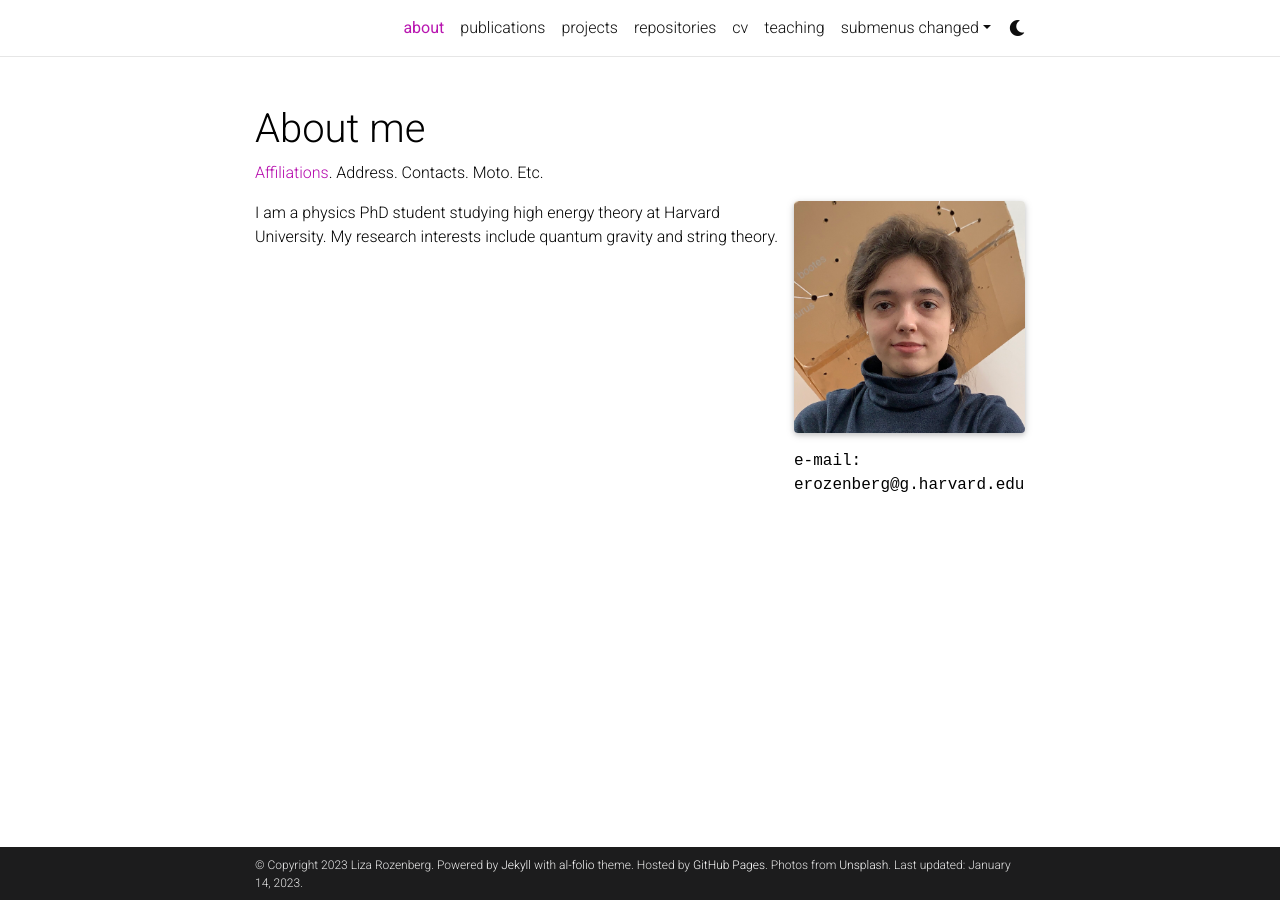
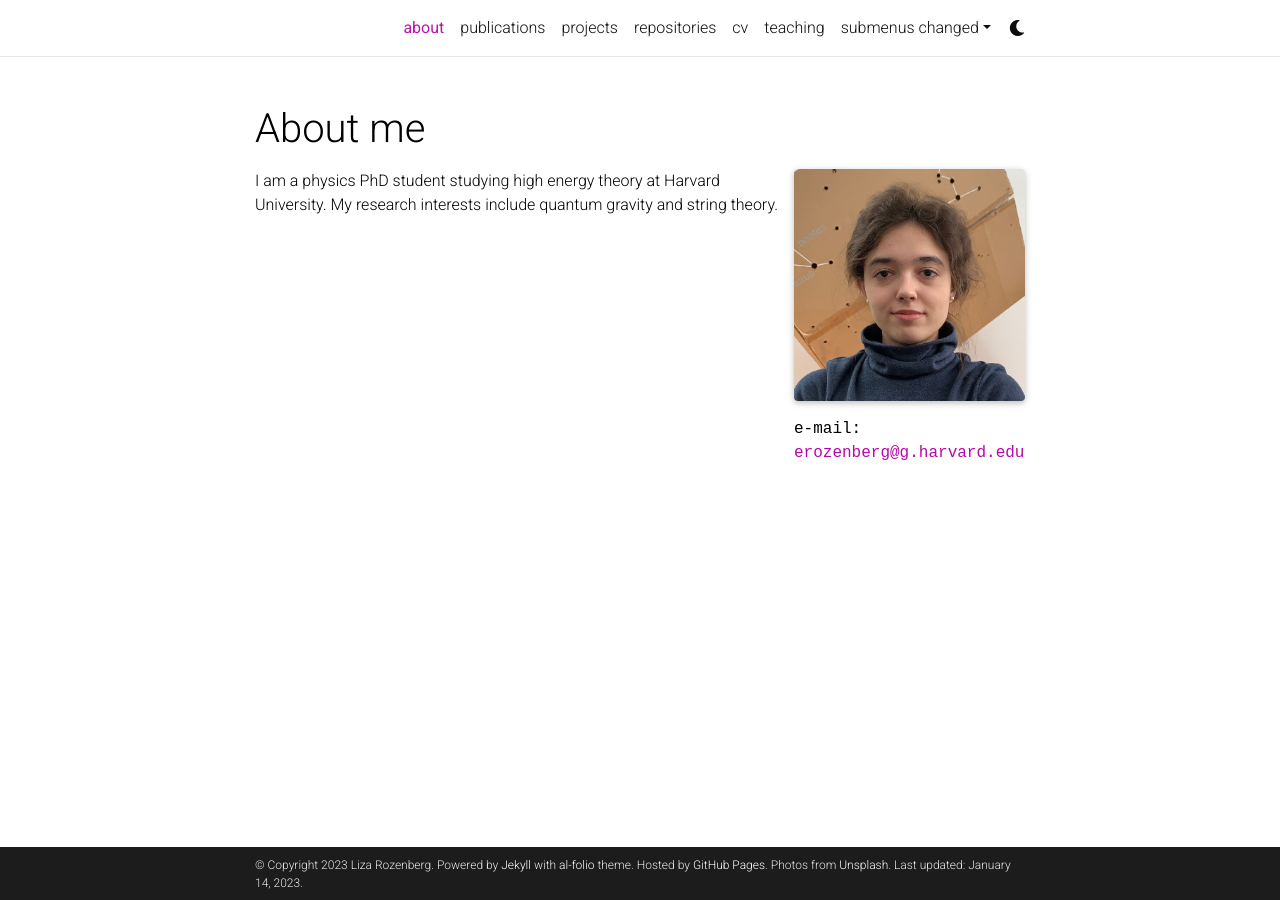
Before and after one commit to acequark/acequark.github.io, a Jekyll site: the page built from _pages/about.md, in a window 1280 px wide. Built offline with Jekyll 4.4.1, drawn with Linux system fonts in a browser that asks for light colours; full-size pictures stand in for the smaller copies a plugin makes; comment, search, counter and statistics services are not loaded; a style sheet for code colours, icons or effects is not loaded.

Commit message:
Update about.md

```diff
--- a/_pages/about.md
+++ b/_pages/about.md
@@ -2,14 +2,14 @@
 layout: about
 title: about
 permalink: /
-subtitle: <a href='#'>Affiliations</a>. Address. Contacts. Moto. Etc.
+subtitle:
 
 profile:
   align: right
   image: prof_pic.jpg
   image_circular: false # crops the image to make it circular
   address: >
-    <p>e-mail: erozenberg@g.harvard.edu</p>
+    <p>e-mail: <a href='#'>erozenberg@g.harvard.edu</a> </p>
 
 news: false  # includes a list of news items
 selected_papers: false # includes a list of papers marked as "selected={true}"
```
